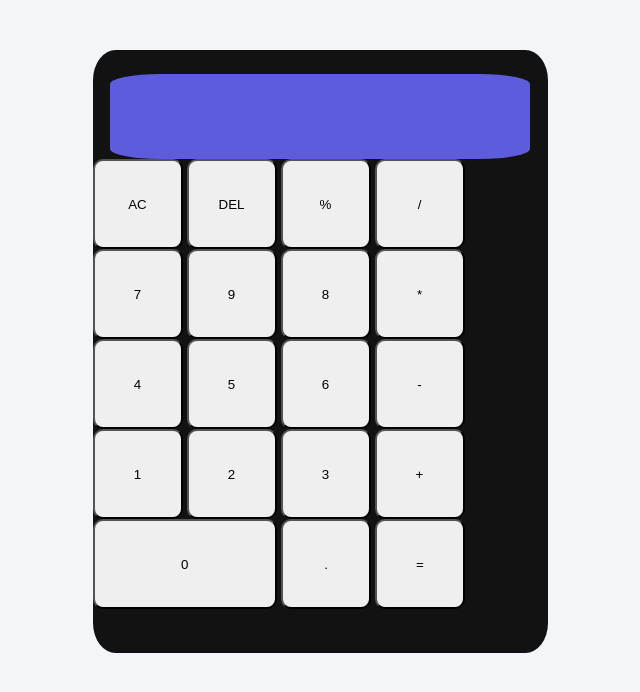
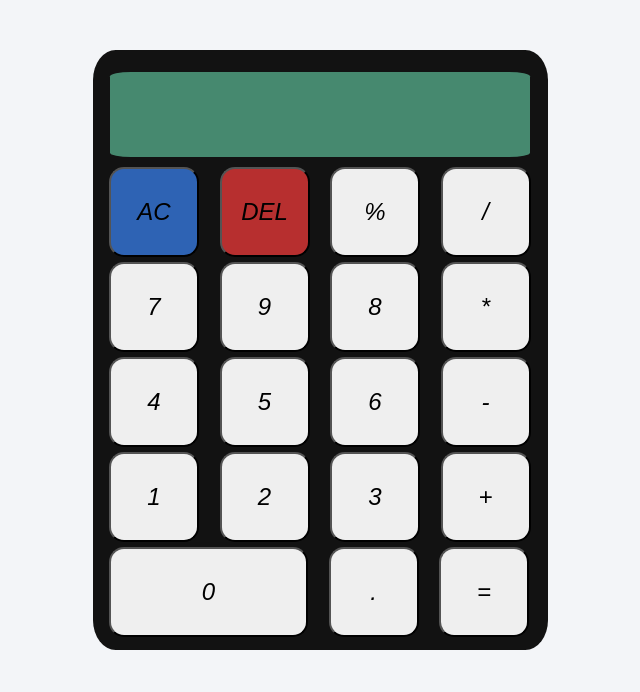
Before and after one commit to sharmayush06/Calculator, a plain HTML site: page index.html in a window 1280 px wide. Shown: the whole page, without its empty margins (320-960 px from the left). Drawn offline with Linux system fonts and the light colour scheme.

Commit message:
Update index.css

```diff
--- a/index.css
+++ b/index.css
@@ -9,26 +9,54 @@ html{
     margin:auto;
     margin-top: 50px;
     border-radius: 5%;
-    padding-top: 3px;
+    padding-top: .2px;
 
 }
 .body .screen{
-    background-color: #5c5cdd;
+    background-color: #46896f;
     height: 85;
     width: 410;
     margin:auto;
-    border-radius: 12%;
+    border-radius:5%;
     padding-left: 10px;
+    margin-bottom: 10;
 }
 .body button{
     height: 90px;
     width: 90;
-    border-radius: 10px;
-    margin: auto;
+    border-radius: 15px;
+    margin-left: 16.5;
+    font-size: x-large;
+    font-style:italic;
     justify-content: center;
     align-content: center;
-    gap:10px;
+    margin-bottom: 5;
+
 }
+
+
+
+.body .AC{
+    background-color: #2e63b4;
+}
+.body .del{
+    background-color: rgba(240, 57, 57, 0.741);
+}
+
 .body .long{
-    width:184.5px;
+    width:199px;
 }
+
+
+button:hover {
+  background-color: #0ff;
+  color: #000;
+  box-shadow: 0 0 7px #0ff, 0 0 30px #0ff;
+  transform: scale(1.03);
+}
+.screen:hover{
+     background-color: rgb(22, 146, 80);
+  color: #000;
+  box-shadow: 0 0 7px #0ff, 0 0 30px #0ff;
+  transform: scale(1.03);
+}
```
